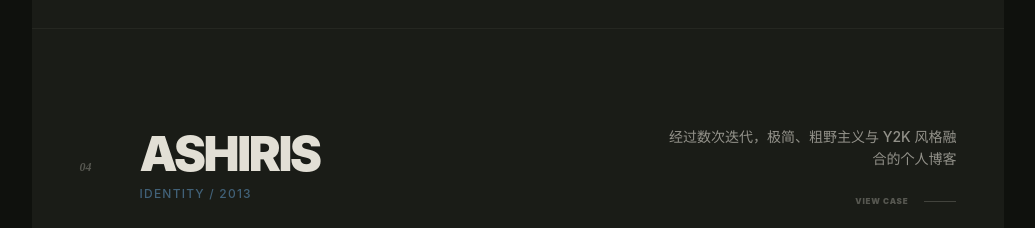
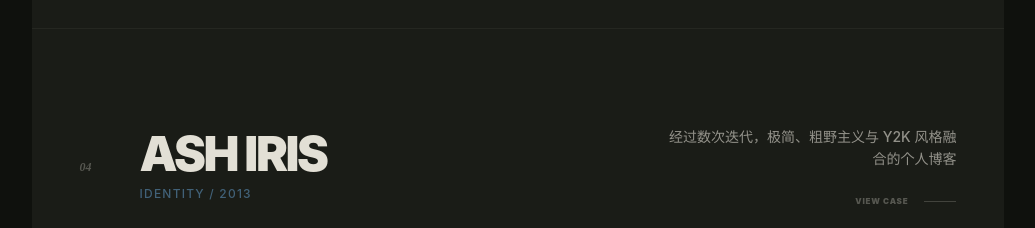
Before and after one commit to parallized/AshIris, a Nuxt app: page / in a window 1280 px wide. Shown: the part 4480-4708 px from the top of the page, without its empty margins (122-1157 px from the left). Built offline with nearby package versions, Linux system fonts and the light colour scheme; a web font is replaced by a local one.

Commit message:
fix: correct project title from "AshIris" to "Ash Iris" for improved readability

```diff
--- a/app/pages/index.vue
+++ b/app/pages/index.vue
@@ -43,7 +43,7 @@ const projects: Project[] = [
     icon: "ph:magic-wand-fill",
   },
   {
-    title: "AshIris",
+    title: "Ash Iris",
     description: "经过数次迭代，极简、粗野主义与 Y2K 风格融合的个人博客",
     url: "https://parallized.cn",
     date: "2013",
```
